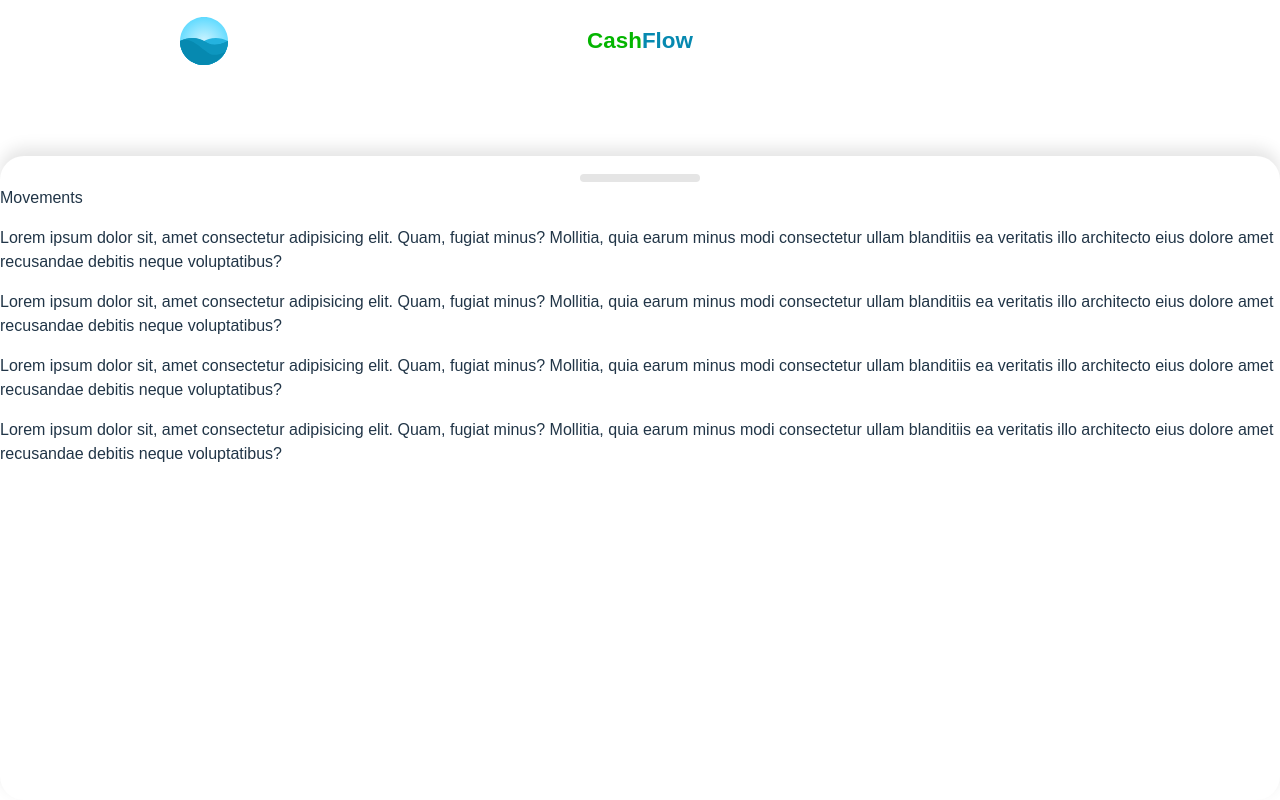
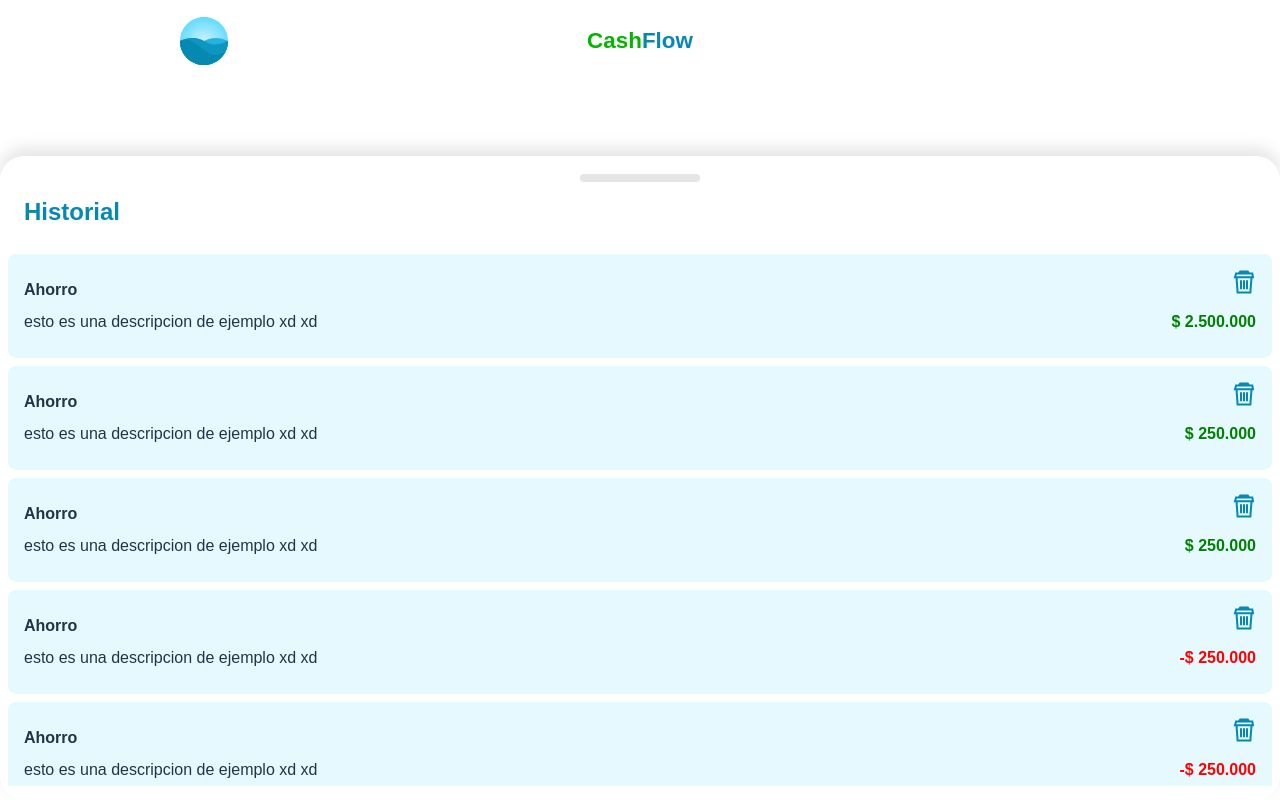
Before and after one commit to IvanJimenezB/cash-flow, a Vue app: page / in a window 1280 px wide. Both pictures are taken after a click on the element 640 px from the left and 778 px from the top of the page. Built offline with nearby package versions, Linux system fonts and the light colour scheme.

Commit message:
Se crea el modulo de modal y formulario para agregar nuevos movimientos

```diff
--- /dev/null
+++ b/src/components/Action.vue
@@ -0,0 +1,116 @@
+<script setup>
+    import { ref } from "vue"
+    import Modal from "./Modal.vue"
+
+    const showModal = ref(false);
+
+    const title = ref("");
+    const amount = ref(0);
+    const description = ref("");
+    const movementType = ref();
+
+    const closeModal = () => {showModal.value = !showModal.value}
+    const submit = () => {
+        alert("se agrega el movement")
+        closeModal()
+    }
+
+</script>
+<template>
+    <button @click="showModal = true">Agregar movimiento</button>
+    <teleport to="#app">
+        <Modal v-show="showModal" @closeModal="closeModal">
+            <form action="#" @submit.prevent="submit">
+                <div class="field">
+                    <label for="title">Title</label>
+                    <input type="text" id="title" v-model="title">
+                </div>
+                <div class="field">
+                    <label for="amount">Amount</label>
+                    <input type="number" id="amount" v-model="amount">
+                </div>
+                <div class="field">
+                    <label for="description">Description</label>
+                    <textarea id="descrition" cols="30" rows="3" v-model="description"></textarea>
+                </div>
+                <div class="field">
+                    <label for="">Tipo de movimiento</label>
+                    <label for="" class="radio-label"><input type="radio" v-model="movementType" value="Ingreso"> <span>Ingreso</span></label>
+                    <label for="" class="radio-label"><input type="radio" v-model="movementType" value="Gasto"> <span>Gasto</span></label>
+                </div>
+
+                <div class="action">
+                    <button>Agregar movimiento</button>
+                </div>
+            </form>
+        </Modal>
+    </teleport>
+</template>
+<style scoped>
+button {
+  color: white;
+  font-size: 1.25rem;
+  background-color: var(--brand-blue);
+  border: none;
+  width: 100%;
+  padding: 24px 60px;
+  border-radius: 60px;
+  box-sizing: border-box;
+}
+
+form {
+  font-size: 1.24rem;
+  width: 100%;
+}
+
+form .action {
+  padding: 0 24px;
+}
+
+.field {
+  display: flex;
+  justify-content: space-between;
+  flex-direction: column;
+  padding: 16px 24px;
+}
+
+label {
+  margin-bottom: 8px;
+}
+
+input,
+textarea {
+  font-size: 1.24rem;
+  border: 2px solid var(--brand-blue);
+  border-radius: 8px;
+  padding: 8px;
+}
+
+input[type="number"] {
+  text-align: right;
+}
+
+.radio-label {
+  display: flex;
+  align-items: center;
+  margin-top: 8px;
+}
+
+.radio-label span {
+  margin-top: 4px;
+  margin-left: 8px;
+}
+
+input[type="radio"] {
+  appearance: none;
+  width: 1.24rem;
+  height: 1.24rem;
+  color: var(--brand-blue);
+  border: 2px solid var(--brand-blue);
+  border-radius: 50%;
+}
+
+input[type="radio"]:checked {
+  background-color: var(--brand-blue);
+}
+</style>
--- a/src/components/Home.vue
+++ b/src/components/Home.vue
@@ -2,7 +2,35 @@
     import Layout from './Layout.vue'
     import Header from './Header.vue'
     import Resume from './Resume/Index.vue'
-    import Movements from './Movements.vue'
+    import Action from './Action.vue'
+    import Movements from './Movements/Index.vue'
+    import { reactive } from 'vue'
+
+    const data = [
+        {id: 1,title: "Ahorro",description:"esto es una descripcion de ejemplo xd xd",amount:2500000},
+        {id: 2,title: "Ahorro",description:"esto es una descripcion de ejemplo xd xd",amount:250000},
+        {id: 3,title: "Ahorro",description:"esto es una descripcion de ejemplo xd xd",amount:250000},
+        {id: 4,title: "Ahorro",description:"esto es una descripcion de ejemplo xd xd",amount:-250000},
+        {id: 5,title: "Ahorro",description:"esto es una descripcion de ejemplo xd xd",amount:-250000},
+        {id: 6,title: "Ahorro",description:"esto es una descripcion de ejemplo xd xd",amount:250000},
+        {id: 7,title: "Ahorro",description:"esto es una descripcion de ejemplo xd xd",amount:-250000},
+        {id: 8,title: "Ahorro",description:"esto es una descripcion de ejemplo xd xd",amount:250000},
+        {id: 9,title: "Ahorro",description:"esto es una descripcion de ejemplo xd xd",amount:-250000},
+        {id: 10,title: "Ahorro",description:"esto es una descripcion de ejemplo xd xd",amount:250000},
+        {id: 11,title: "Ahorro",description:"esto es una descripcion de ejemplo xd xd",amount:250000},
+        {id: 12,title: "Ahorro",description:"esto es una descripcion de ejemplo xd xd",amount:-250000},
+        {id: 13,title: "Ahorro",description:"esto es una descripcion de ejemplo xd xd",amount:250000},
+        {id: 14,title: "Ahorro",description:"esto es una descripcion de ejemplo xd xd",amount:250000},
+        {id: 15,title: "Ahorro",description:"esto es una descripcion de ejemplo xd xd",amount:-250000},
+        {id: 16,title: "Ahorro",description:"esto es una descripcion de ejemplo xd xd",amount:250000},
+        {id: 17,title: "Ahorro",description:"esto es una descripcion de ejemplo xd xd",amount:250000},
+        {id: 18,title: "Ahorro",description:"esto es una descripcion de ejemplo xd xd",amount:250000},
+        {id: 19,title: "Ahorro",description:"esto es una descripcion de ejemplo xd xd",amount:250000},
+    ]
+
+    const movements = data.map((d)=> reactive(d))
+
+
 </script>
 <template>
     <Layout>
@@ -15,12 +43,12 @@
                     graphic
                 </template>
                 <template #action>
-                    action
+                    <Action/>
                 </template>
             </Resume>
         </template>
         <template #movements>
-            <Movements/>
+            <Movements :movements="movements"/>
         </template>
     </Layout>
 </template>
--- a/src/components/Layout.vue
+++ b/src/components/Layout.vue
@@ -64,7 +64,7 @@ const showMovements = ref(false);
 .movements .body {
   height: 75vh;
   width: 100%;
-  overflow: auto;
+  overflow-y:hidden ;
 }
 
 .movements .head .grip {
@@ -93,7 +93,7 @@ const showMovements = ref(false);
 
 
 @keyframes scroll {
-    from {height: 0;overflow: hidden;}to{height: 75vh;overflow: hidden;}
+    from {height: 0;}to{height: 75vh;}
 }
 
 </style>
--- /dev/null
+++ b/src/components/Modal.vue
@@ -0,0 +1,41 @@
+<script setup>
+    import { defineEmits } from 'vue';
+    const emit = defineEmits(["closeModal"])
+    const closeModal = ()=> {emit('closeModal')}
+
+</script>
+<template>
+    <div class="modal">
+        <div class="head">
+            <p>Nuevo movimiento</p>
+            <img src="../assets/close-icon.svg" alt="close icon" @click="closeModal">
+        </div>
+        <slot></slot>
+    </div>
+</template>
+<style scoped>
+.modal {
+    z-index: 2;
+    position: absolute;
+    left: 0;
+    right: 0;
+    top: 0;
+    bottom: 0;
+    background-color: white;
+}
+
+.head {
+  display: flex;
+  justify-content: space-between;
+  align-items: center;
+  width: 100%;
+  padding: 24px 24px;
+  box-sizing: border-box;
+}
+
+p {
+  margin: 0;
+  font-size: 1.5rem;
+  color: var(--brand-blue);
+}
+</style>
--- a/src/components/Movements.vue
+++ /dev/null
@@ -1,9 +0,0 @@
-<template>
-    <div>
-        Movements
-    </div>
-    <p>Lorem ipsum dolor sit, amet consectetur adipisicing elit. Quam, fugiat minus? Mollitia, quia earum minus modi consectetur ullam blanditiis ea veritatis illo architecto eius dolore amet recusandae debitis neque voluptatibus?</p>
-    <p>Lorem ipsum dolor sit, amet consectetur adipisicing elit. Quam, fugiat minus? Mollitia, quia earum minus modi consectetur ullam blanditiis ea veritatis illo architecto eius dolore amet recusandae debitis neque voluptatibus?</p>
-    <p>Lorem ipsum dolor sit, amet consectetur adipisicing elit. Quam, fugiat minus? Mollitia, quia earum minus modi consectetur ullam blanditiis ea veritatis illo architecto eius dolore amet recusandae debitis neque voluptatibus?</p>
-    <p>Lorem ipsum dolor sit, amet consectetur adipisicing elit. Quam, fugiat minus? Mollitia, quia earum minus modi consectetur ullam blanditiis ea veritatis illo architecto eius dolore amet recusandae debitis neque voluptatibus?</p>
-</template>
--- /dev/null
+++ b/src/components/Movements/Index.vue
@@ -0,0 +1,38 @@
+<script setup>
+    import { defineProps, toRefs} from "vue"
+    import Movement from "./Movement.vue"
+    const props = defineProps({movements: Array})
+
+    const {movements} = toRefs(props)
+
+    const remove = (id)=>{
+      alert("Emitido" + id)
+    }
+
+</script>
+<template>
+    <div class="movements">
+        <h2 class="title">Historial</h2>
+        <div class="content">
+          <Movement v-for="movement in movements" :key="movement.id" :movement="movement" @remove="remove" />
+        </div>
+    </div>
+</template>
+<style scoped>
+.movements {
+  max-height: 100%;
+  padding: 0 8px;
+  margin-bottom: 14px;
+}
+.title {
+  margin: 8px 16px 24px 16px;
+  color: var(--brand-blue);
+}
+.content {
+  max-height: 68vh;
+  display: flex;
+  flex-direction: column;
+  gap: 8px;
+  overflow-y: scroll;
+}
+</style>
--- /dev/null
+++ b/src/components/Movements/Movement.vue
@@ -0,0 +1,65 @@
+<script setup>
+    import { defineProps, toRefs } from 'vue';
+    const props = defineProps({movement: Object})
+    const movement = toRefs(props.movement)
+
+    const format = new Intl.NumberFormat("es-CO",{style: "currency", currency: "COP",maximumFractionDigits:0})
+    const amountFormat = format.format(movement.amount.value)
+
+    const emit = defineEmits(['remove'])
+
+    const remove = ()=> {
+        emit("remove",movement.id.value)
+    }
+
+</script>
+<template>
+    <div class="movement">
+       <div class="content">
+            <h4>{{ movement.title }}</h4>
+            <p>{{ movement.description }}</p>
+       </div>
+       <div class="action">
+            <img src="../../assets/trash-icon.svg" alt="Trash icon" @click="remove">
+            <h4 :class="{red:movement.amount.value < 0,green:movement.amount.value>=0}">{{ amountFormat }}</h4>
+       </div>
+    </div>
+</template>
+<style scoped>
+.movement {
+  display: flex;
+  justify-content: space-between;
+  align-items: center;
+  width: 100%;
+  padding: 16px;
+  background-color: #e6f9ff;
+  border-radius: 8px;
+  box-sizing: border-box;
+}
+.movement .content {
+  width: 100%;
+}
+.movement .action {
+  display: flex;
+  justify-content: space-between;
+  align-items: flex-end;
+  flex-direction: column;
+}
+h4,
+p {
+  margin: 0;
+  padding: 0;
+}
+h4 {
+  margin-bottom: 8px;
+}
+.movement .action img {
+  margin-bottom: 16px;
+}
+.red {
+    color: red;
+}
+.green {
+    color: green;
+}
+</style>
```
